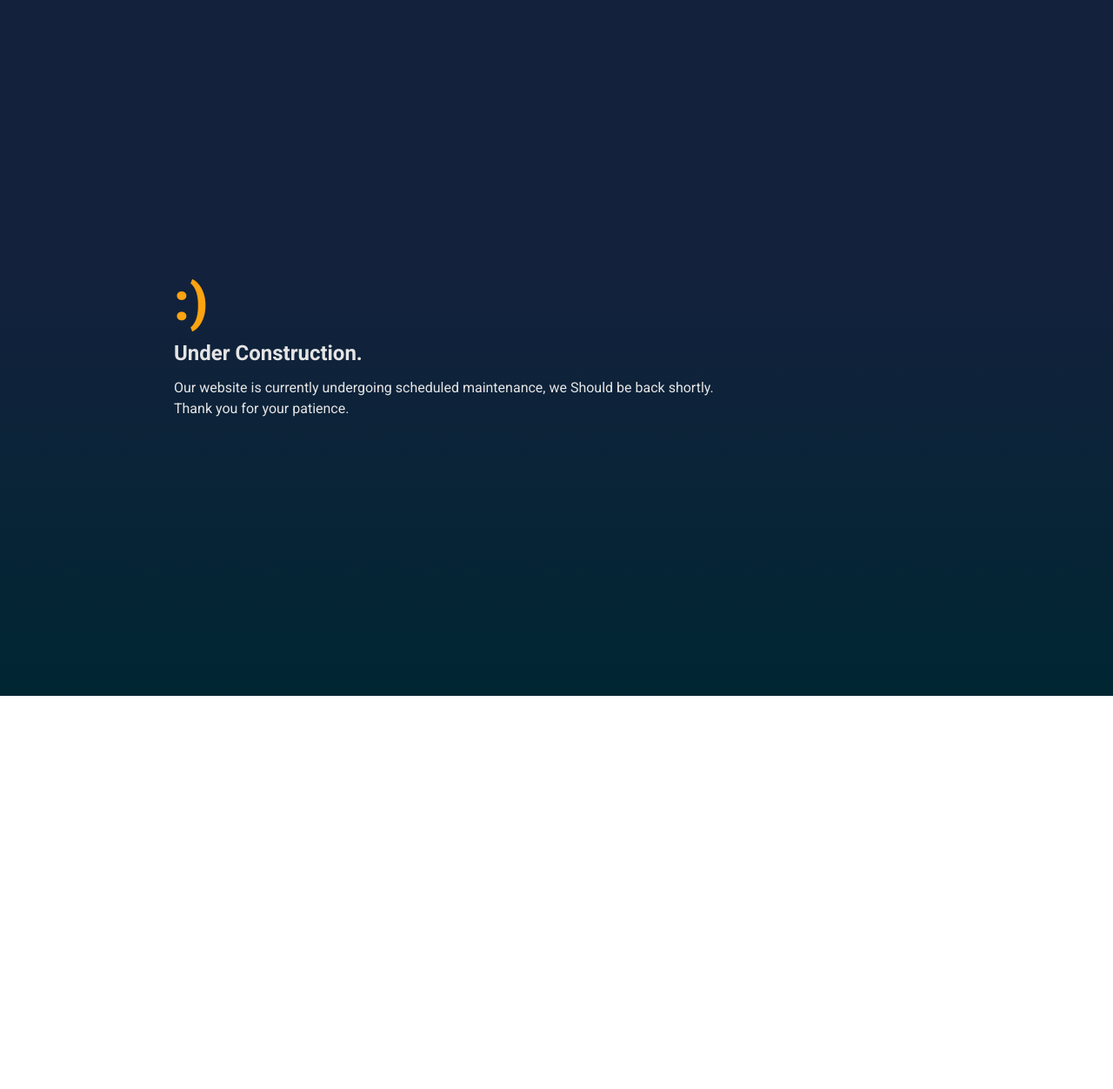
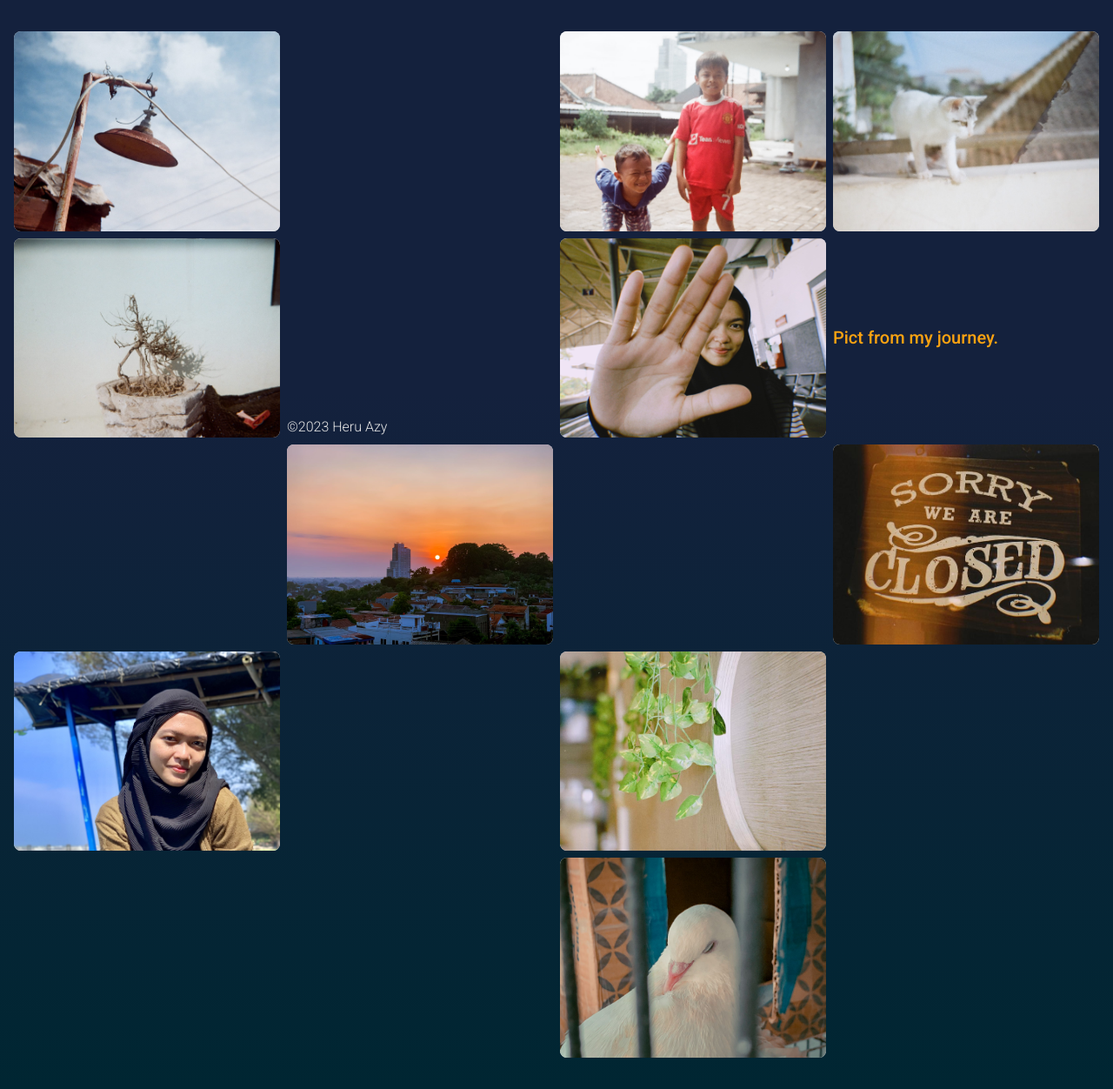
Before and after one commit to HeruAzyy/HeruAzyy.github.io, a website: page gallery.html in a window 1280 px wide. Shown: the whole page at 87% size. Before the commit the page ends 800 px from the top, so only its background shows below. Drawn offline with Linux system fonts and the light colour scheme.

Commit message:
Feature - Menambahkan page gallery

```diff
--- a/gallery.html
+++ b/gallery.html
@@ -16,17 +16,93 @@
     <title>My Gallery</title>
   </head>
 
-  <body class="flex h-[100vh]">
-    <div class="container self-center">
-      <div class="fade w-full p-10 animation-delay-500 md:mx-auto md:w-3/4">
-        <h1 class="text-6xl font-extrabold">:)</h1>
-        <h3 class="pt-3">Under Construction.</h3>
-        <p class="pt-3 text-light">
-          Our website is currently undergoing scheduled maintenance, we Should
-          be back shortly.
-          <br />
-          Thank you for your patience.
-        </p>
+  <body>
+    <div class="mt-10 grid grid-cols-2 gap-2 p-3 md:my-5 md:grid-cols-4 md:p-4">
+      <h1 class="text-xl font-medium md:col-start-4 md:row-start-2 md:flex">
+        <span class="self-center">Pict from my journey.</span>
+      </h1>
+      <div class="font-light text-light md:col-start-2 md:row-start-2 md:flex">
+        <span class="self-end">&copy;2023 Heru Azy</span>
+      </div>
+
+      <div
+        class="group relative aspect-[4/3] overflow-hidden rounded-lg bg-light transition-all duration-200 hover:scale-95 md:aspect-[3/4] lg:aspect-[4/3]"
+      >
+        <div
+          class="absolute h-full w-full bg-[url('/img/gallery/1.jpg')] bg-cover transition-all duration-200 group-hover:scale-110"
+        ></div>
+      </div>
+
+      <div
+        class="group relative aspect-[4/3] overflow-hidden rounded-lg bg-light transition-all duration-200 hover:scale-95 md:col-start-3 md:aspect-[3/4] lg:aspect-[4/3]"
+      >
+        <div
+          class="absolute h-full w-full bg-[url('/img/gallery/2.jpg')] bg-cover transition-all duration-200 group-hover:scale-110 md:bg-center"
+        ></div>
+      </div>
+
+      <div
+        class="group relative aspect-[4/3] overflow-hidden rounded-lg bg-light transition-all duration-200 hover:scale-95 md:aspect-[3/4] lg:aspect-[4/3]"
+      >
+        <div
+          class="absolute h-full w-full bg-[url('/img/gallery/3.jpg')] bg-cover transition-all duration-200 group-hover:scale-110 md:bg-center"
+        ></div>
+      </div>
+
+      <div
+        class="group relative aspect-[4/3] overflow-hidden rounded-lg bg-light transition-all duration-200 hover:scale-95 md:aspect-[3/4] lg:aspect-[4/3]"
+      >
+        <div
+          class="absolute h-full w-full bg-[url('/img/gallery/4.jpg')] bg-cover bg-center transition-all duration-200 group-hover:scale-110"
+        ></div>
+      </div>
+
+      <div
+        class="group relative aspect-[4/3] overflow-hidden rounded-lg bg-light transition-all duration-200 hover:scale-95 md:aspect-[3/4] lg:aspect-[4/3]"
+      >
+        <div
+          class="absolute h-full w-full bg-[url('/img/gallery/5.jpg')] bg-cover transition-all duration-200 group-hover:scale-110 md:bg-center"
+        ></div>
+      </div>
+
+      <div
+        class="group relative aspect-[4/3] overflow-hidden rounded-lg bg-light transition-all duration-200 hover:scale-95 md:col-start-2 md:aspect-[3/4] lg:aspect-[4/3]"
+      >
+        <div
+          class="absolute h-full w-full bg-[url('/img/gallery/6.jpg')] bg-cover transition-all duration-200 group-hover:scale-110 md:bg-center"
+        ></div>
+      </div>
+
+      <div
+        class="group relative aspect-[4/3] overflow-hidden rounded-lg bg-light transition-all duration-200 hover:scale-95 md:col-start-4 md:aspect-[3/4] lg:aspect-[4/3]"
+      >
+        <div
+          class="absolute h-full w-full bg-[url('/img/gallery/7.jpg')] bg-cover bg-center transition-all duration-200 group-hover:scale-110"
+        ></div>
+      </div>
+
+      <div
+        class="group relative aspect-[4/3] overflow-hidden rounded-lg bg-light transition-all duration-200 hover:scale-95 md:aspect-[3/4] lg:aspect-[4/3]"
+      >
+        <div
+          class="absolute h-full w-full bg-[url('/img/gallery/8.jpg')] bg-cover transition-all duration-200 group-hover:scale-110"
+        ></div>
+      </div>
+
+      <div
+        class="group relative aspect-[4/3] overflow-hidden rounded-lg bg-light transition-all duration-200 hover:scale-95 md:col-start-3 md:aspect-[3/4] lg:aspect-[4/3]"
+      >
+        <div
+          class="absolute h-full w-full bg-[url('/img/gallery/9.jpg')] bg-cover transition-all duration-200 group-hover:scale-110 md:bg-center"
+        ></div>
+      </div>
+
+      <div
+        class="group relative aspect-[4/3] overflow-hidden rounded-lg bg-light transition-all duration-200 hover:scale-95 md:col-start-3 md:aspect-[3/4] lg:aspect-[4/3]"
+      >
+        <div
+          class="absolute h-full w-full bg-[url('/img/gallery/10.jpg')] bg-cover transition-all duration-200 group-hover:scale-110 md:bg-center"
+        ></div>
       </div>
     </div>
   </body>
--- a/tailwind.config.js
+++ b/tailwind.config.js
@@ -9,6 +9,7 @@ module.exports = {
       roboto: "Roboto",
     },
     animationDelay: {
+      2000: "2000ms",
       2500: "2500ms",
       2700: "2700ms",
       2900: "2900ms",
```
Also changed, not shown: dist/output.css, img/gallery/1.jpg (added), img/gallery/10.jpg (added), img/gallery/2.jpg (added), img/gallery/3.jpg (added), img/gallery/4.jpg (added), img/gallery/5.JPG (added), img/gallery/6.jpg (added), img/gallery/7.jpg (added), img/gallery/8.jpg (added), img/gallery/9.jpg (added).
